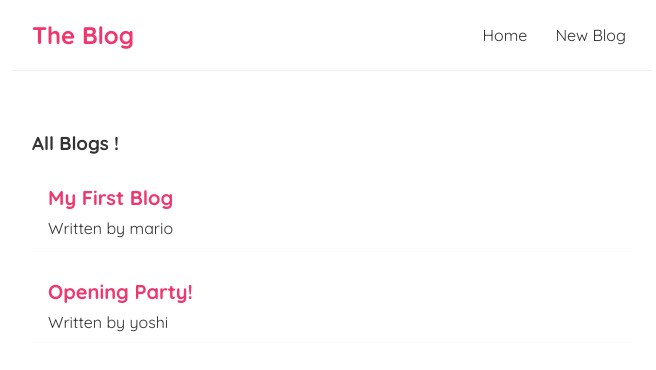
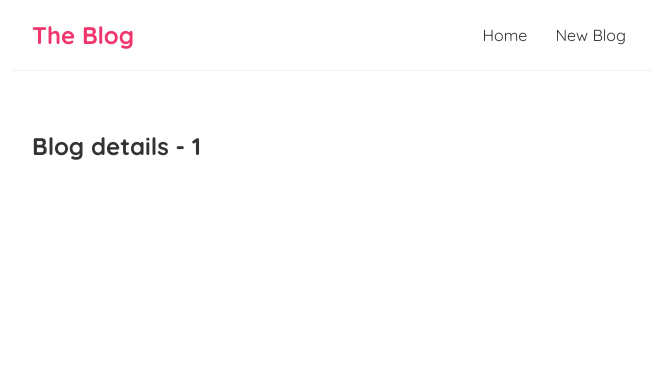
Before and after one commit to salman98ansari/reactguide, a React (Create React App) app: page /blogs/1 in a window 1280 px wide. Shown: the top 370 px of the page, without its empty margins (308-964 px from the left). Built offline with nearby package versions, Linux system fonts and the light colour scheme; data requests are answered from the project's data file.

Commit message:
react route

```diff
--- a/package.json
+++ b/package.json
@@ -8,6 +8,7 @@
     "@testing-library/user-event": "^12.6.0",
     "react": "^17.0.1",
     "react-dom": "^17.0.1",
+    "react-router-dom": "^5.2.0",
     "react-scripts": "4.0.1",
     "web-vitals": "^0.2.4"
   },
--- a/src/App.js
+++ b/src/App.js
@@ -1,15 +1,33 @@
 import Navbar from './components/Navbar';
 import Home from './components/Home';
+import {BrowserRouter as Router , Route, Switch} from 'react-router-dom';
+import Create from './components/Create';
+import BlogDetails from './components/BlogDetails';
+
+
 
 
 function App() {
   return (
-    <div className="App">
-      <Navbar/>
-      <div className="content">
-        <Home />
+    <Router>
+      <div className="App">
+        <Navbar/>
+        <div className="content">
+          <Switch>
+            <Route exact path="/">
+              <Home />
+            </Route>
+            <Route path="/create">
+              <Create />
+            </Route>
+            <Route path="/blogs/:id">
+              <BlogDetails/>
+            </Route>
+          </Switch>
+
+        </div>
       </div>
-    </div>
+    </Router>
   );
 }
 
--- /dev/null
+++ b/src/components/BlogDetails.js
@@ -0,0 +1,12 @@
+import { useParams } from "react-router-dom";
+
+const BlogDetails = () => {
+    const {id} =useParams();
+    return (
+        <div className="blog-details">
+            <h2>Blog details - { id }</h2>
+        </div>
+     );
+}
+
+export default BlogDetails;
--- a/src/components/BlogList.js
+++ b/src/components/BlogList.js
@@ -1,3 +1,4 @@
+import { Link } from 'react-router-dom';
 const BlogList = (props) => {
     const blogs = props.salman;
     const title =props.title;
@@ -6,8 +7,10 @@ const BlogList = (props) => {
         <h3>{title}</h3>
         {blogs.map(blog => (
             <div className="blog-preview" key={blog.id} >
-            <h2>{ blog.title }</h2>
-            <p>Written by { blog.author }</p>
+                <Link to={`/blogs/${blog.id}`}>
+                <h2>{ blog.title }</h2>
+                <p>Written by { blog.author }</p>
+                </Link>
             </div>
         ))}
         </div>
--- /dev/null
+++ b/src/components/Create.js
@@ -0,0 +1,9 @@
+const Create = () => {
+    return (
+        <div className="create">
+            <h2>Create Page</h2>
+        </div>
+     );
+}
+
+export default Create;
--- a/src/components/Navbar.js
+++ b/src/components/Navbar.js
@@ -1,10 +1,11 @@
+import {Link} from 'react-router-dom';
 const Navbar = () => {
     return (
         <nav className="navbar">
         <h1>The Blog</h1>
         <div className="links">
-            <a href="/">Home</a>
-            <a href="/">New Blog</a>
+            <Link to="/">Home</Link>
+            <Link to="/create">New Blog</Link>
         </div>
         </nav>
     );
--- a/src/css/style.css
+++ b/src/css/style.css
@@ -49,3 +49,7 @@
     color: #f1356d;
     margin-bottom: 8px;
   }
+
+  .blog-preview a{
+    text-decoration: none;
+  }
```
Also changed, not shown: 2 other files (tests, documents, lock files or other folders).
